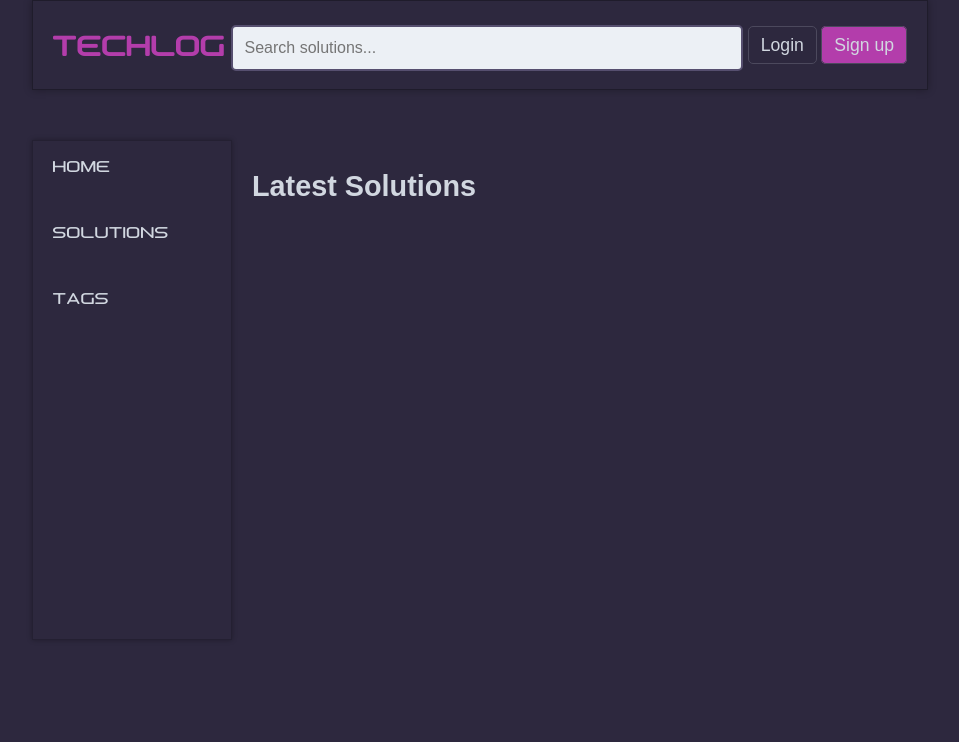
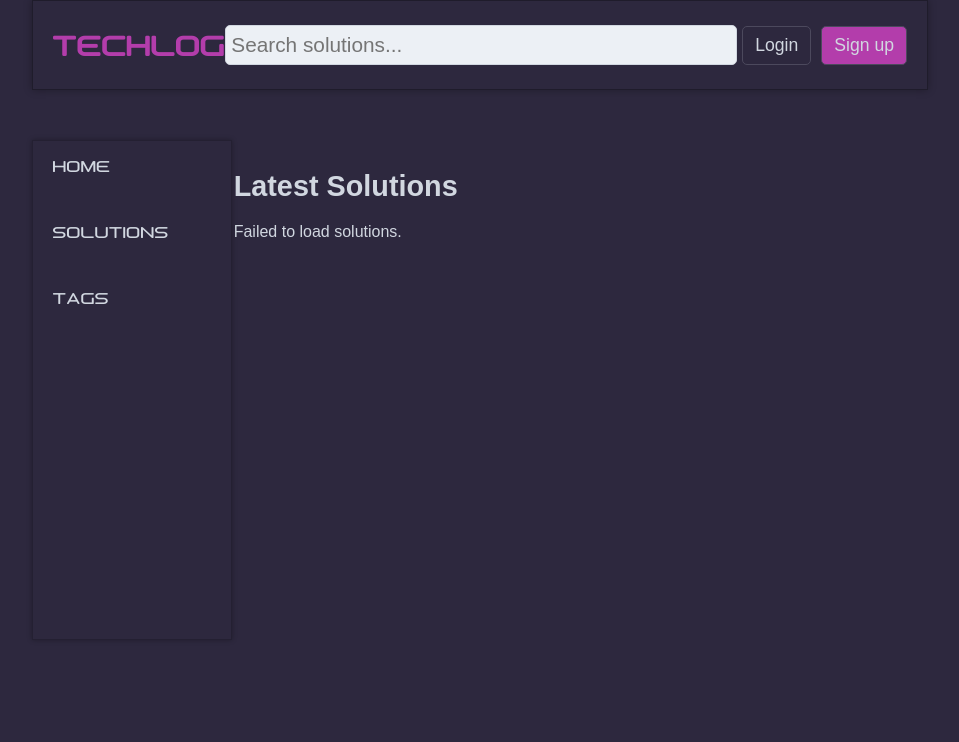
Before and after one commit to BerzanTas/TechLog, a Django app: page / in a window 1280 px wide. Shown: the top 742 px of the page, without its empty margins (160-1119 px from the left). Run offline with Django 5.2, Linux system fonts and the light colour scheme; tables that the repository leaves empty hold one stand-in row (values such as "Sample post").

Commit message:
added search bar logic and GUI changes

```diff
--- a/api/urls.py
+++ b/api/urls.py
@@ -5,6 +5,7 @@
     path('comments/', views.CommentListCreate.as_view(), name='comment-view-create'),
     path('comments/<int:pk>/', views.CommentDestroy.as_view(), name='comment-destroy'),
     path('solutions/', views.SolutionListCreate.as_view(), name='solution-view-create'),
+    path("search/", views.SolutionListCreate.as_view(), name="solution-search"),
     path('solutions/<str:username>', views.UserSolutionsList.as_view(), name='user-solution-list'),
     path('solutions/<int:pk>/', views.SolutionRetrieveUpdateDestroy.as_view(), name='solution-update'),
 ]
--- a/api/views.py
+++ b/api/views.py
@@ -1,5 +1,6 @@
 from django.forms import ValidationError
 from django.contrib.auth.models import User
+from django.db.models import Q
 from rest_framework import generics, permissions, status
 from rest_framework.response import Response
 from rest_framework.exceptions import NotFound
@@ -17,6 +18,18 @@
             return [permissions.IsAuthenticated()]
         # GET allows everyone
         return [permissions.AllowAny()]
+
+    def get_queryset(self):
+        query = self.request.query_params.get('q', '').strip()
+        queryset = super().get_queryset()
+
+        if query:
+            keywords = query.split()
+            query_filter = Q()
+            for keyword in keywords:
+                query_filter |= Q(tags__icontains=keyword)
+            queryset = queryset.filter(query_filter)
+        return queryset
 
     def perform_create(self, serializer):
         # Add the user as an author of solution
--- a/solutions/admin.py
+++ b/solutions/admin.py
@@ -1,4 +1,5 @@
 from django.contrib import admin
-from .models import Solution
+from .models import Solution, Comment
 
 admin.site.register(Solution)
+admin.site.register(Comment)
--- a/solutions/static/solutions/css/style.css
+++ b/solutions/static/solutions/css/style.css
@@ -81,31 +81,42 @@
 }
 
 .logo {
+    flex: 1;
     font-family: downlink;
     font-size: 28px;
     color: #b33dab;
-    text-align: center;
+    text-align: left;
+
 }
 
 .logo a{
     font-weight:bolder;
 }
 
-.search-form {
+#search-form {
     width: 40vw;
     max-width: 700px;
-    height: 60px;
+    height: 40px;
 }
 
-.search-input {
+#search-input {
+    margin: 0;
+    padding: 5px;
     background-color: #ecf0f5;
     border: none;
     border-radius: 5px;
     font-size: 1.3rem;
     width: 100%;
-    max-width: 700px;
+    height: 100%;
     border: 1px solid #D1D7E0;
     border-radius: 5px;
+}
+
+.navbar-right{
+    display: flex;
+    flex: 1;
+    justify-content: end;
+    gap: 10px;
 }
 
 .dropdown {
@@ -206,10 +217,11 @@
 
 /* Main Content */
 .main-container {
-    width: 50%;
+    width: 65%;
     margin-top: 60px;
     padding: 20px;
-    flex: 1;
+    margin-left: auto;
+    margin-right: auto;
 }
 
 .aside-main{
@@ -419,7 +431,7 @@
 }
 
 .solution-detail {
-    width: 90%;
+    width: 100%;
     margin-left: auto;
     margin-right: auto;
 }
@@ -767,7 +779,7 @@
         font-size: 38px;
     }
 
-    .search-form {
+    #search-form {
         width: 90vw;
     }
 }
--- a/solutions/templates/solutions/solution_list.html
+++ b/solutions/templates/solutions/solution_list.html
@@ -8,6 +8,71 @@
 {% endblock maincontent %}
 {% block js %}
     <script>
+        const apiBaseURL = '/api/solutions/';
+        const solutionsContainer = document.getElementById('solutions');
+        const searchForm = document.getElementById('search-form');
+        const searchInput = document.getElementById('search-input');
+
+        // Fetch solutions with optional search query
+        const fetchSolutions = async (query = '') => {
+            try {
+                const url = query ? `${apiBaseURL}?q=${encodeURIComponent(query)}` : apiBaseURL;
+                const response = await fetch(url);
+                if (!response.ok) {
+                    throw new Error(`Error fetching solutions: ${response.statusText}`);
+                }
+                const solutions = await response.json();
+
+                renderSolutions(solutions);
+            } catch (error) {
+                console.error('Error fetching solutions:', error);
+                solutionsContainer.innerHTML = '<p>Failed to load solutions.</p>';
+            }
+        };
+
+        // Render solutions into the container
+        const renderSolutions = (solutions) => {
+            solutionsContainer.innerHTML = '';
+            if (solutions.length === 0) {
+                solutionsContainer.innerHTML = '<p>No solutions found.</p>';
+                return;
+            }
+            solutions.forEach(solution => {
+                const tagsString = solution.tags || '';
+                const tags = tagsString.split(',').map(tag => tag.trim());
+                const tagsHTML = tags.length > 0
+                    ? tags.map(tag => `<span class="solution-tag">${tag}</span>`).join('')
+                    : '<span class="no-tags">No tags available</span>';
+
+                const solutionElement = document.createElement('div');
+                solutionElement.className = 'solution-card';
+
+                solutionElement.innerHTML = `
+                    <h2 class="solution-title">
+                        <a href="${solution.author}/${solution.slug}/" class="solution-link">${solution.title}</a>
+                    </h2>
+                    <p class="solution-date">Posted on: ${new Date(solution.published_date).toLocaleDateString()}</p>
+                    <p class="solution-author">by ${solution.author}</p>
+                    <p class="solution-snippet">${solution.snippet}</p>
+                    <div class="solution-tags">
+                        ${tagsHTML}
+                    </div>
+                `;
+                solutionsContainer.appendChild(solutionElement);
+            });
+        };
+
+        // Handle search form submission
+        searchForm.addEventListener('submit', (event) => {
+            event.preventDefault();
+            const query = searchInput.value.trim();
+            fetchSolutions(query);
+        });
+
+        // Initial fetch
+        fetchSolutions();
+
+        /*
         const apiBaseURL = '/api/solutions/';
         const solutionsContainer = document.getElementById('solutions');
 
@@ -46,5 +111,8 @@
         };
 
         fetchSolutions();
+        */
+
     </script>
+
 {% endblock js %}
--- a/templates/layout.html
+++ b/templates/layout.html
@@ -13,7 +13,7 @@
     <meta property="og:title" content="TechLog">
     <meta property="og:description" content="TechLog offers the best tech guides and solutions for everyday issues.">
     <link rel="stylesheet" href="{% static 'solutions/css/style.css' %}">
-    <link rel="icon" href="{% static 'solutions/media/favicon.ico' %}" type="image/x-icon">
+    <link rel="icon" href="https://techlog.berzantas.com/static/solutions/media/favicon.ico">
     <script async src="https://pagead2.googlesyndication.com/pagead/js/adsbygoogle.js?client=ca-pub-3547488460887249" crossorigin="anonymous"></script>
 </head>
 <body>
@@ -23,11 +23,11 @@
             <div class="logo">
                 <a href="{% url 'solutions:solution-list' %}" class="logo-text">TECHLOG</a>
             </div>
-            <div class="navbar-center">
-                <form class="search-form" action="/search/" method="get">
-                    <input type="text" name="q" placeholder="Search solutions..." class="search-input">
-                </form>
-            </div>
+
+            <form id="search-form" action="/search/" method="get">
+                    <input type="text" name="q" placeholder="Search solutions..." id="search-input">
+            </form>
+
             <div class="navbar-right">
                 {% if user.is_authenticated %}
                 <div class="dropdown">
```
